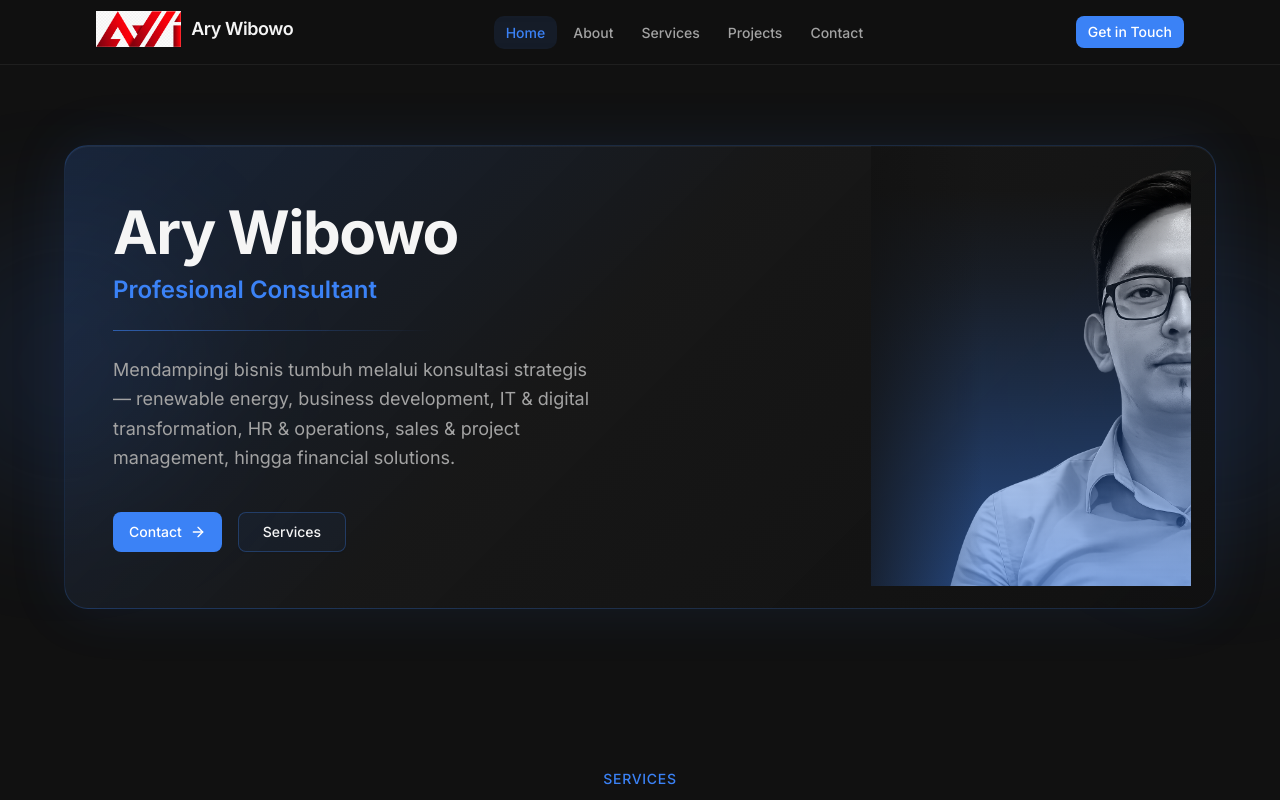
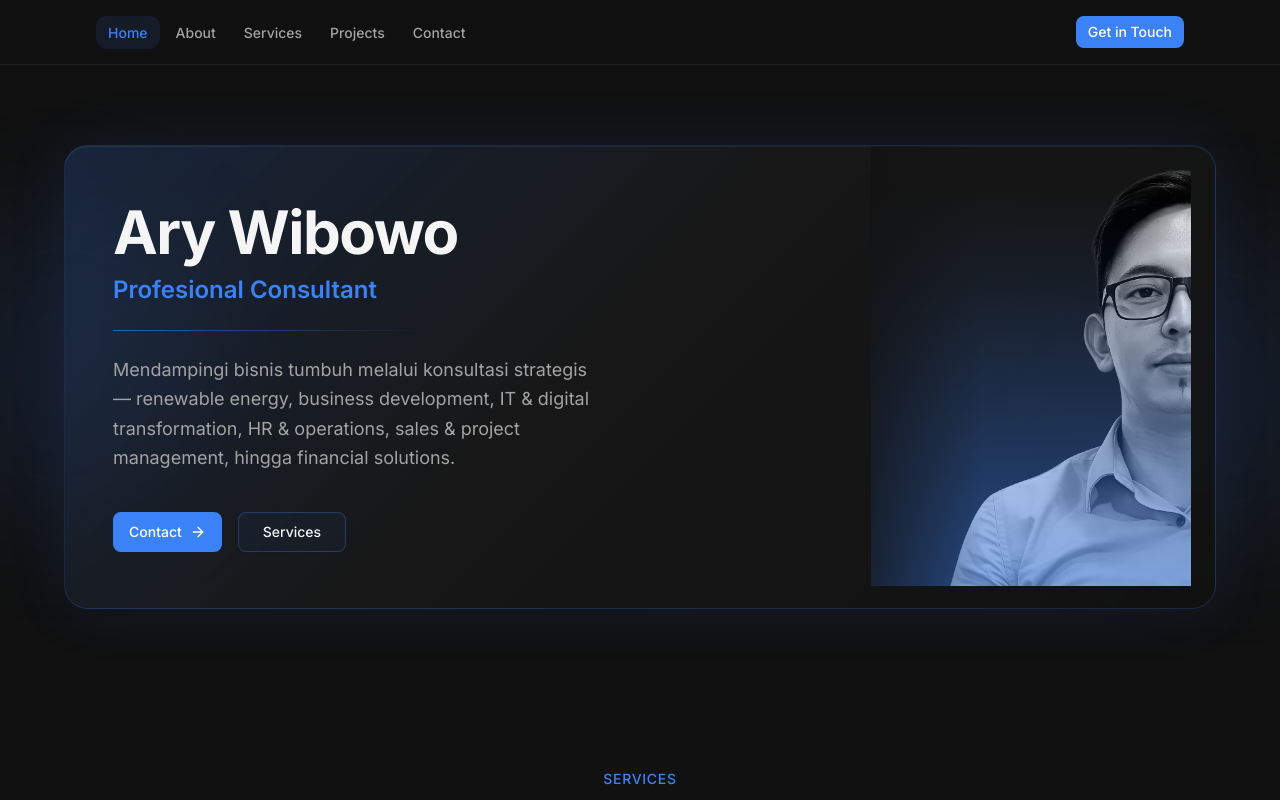
Before and after one commit to ImHeroesKiller/arywibowo-portfolio, a Next.js app: page / in a window 1280 px wide. Shown: the top 800 px of the page. Built offline with nearby package versions, Linux system fonts and the light colour scheme.

Commit message:
fix: remove logo and name text from header

```diff
--- a/components/navbar.tsx
+++ b/components/navbar.tsx
@@ -6,7 +6,6 @@ import { useEffect, useState } from "react";
 import { Menu, X } from "lucide-react";
 import { motion, AnimatePresence } from "framer-motion";
 
-import Logo from "@/components/Logo";
 import { Button } from "@/components/ui/button";
 import { navLinks } from "@/lib/constants";
 import { cn } from "@/lib/utils";
@@ -57,8 +56,6 @@ export function Navbar() {
   return (
     <header className="sticky top-0 z-50 border-b border-border/60 bg-background/80 backdrop-blur-md">
       <nav className="mx-auto flex h-14 max-w-6xl items-center justify-between px-4 sm:h-16 sm:px-6 lg:px-8">
-        <Logo showName />
-
         <ul className="hidden items-center gap-1 md:flex">
           {navLinks.map((link) => (
             <li key={link.href}>
@@ -77,6 +74,7 @@ export function Navbar() {
           ))}
         </ul>
 
+        <div className="ml-auto flex items-center gap-2">
           <div className="hidden md:block">
             <Button render={<Link href="/contact" />} size="sm">
               Get in Touch
@@ -101,6 +99,7 @@ export function Navbar() {
               {mobileOpen ? <X /> : <Menu />}
             </motion.span>
           </Button>
+        </div>
       </nav>
 
       <AnimatePresence>
```
Lines whose indentation alone changed are shown as unchanged.
